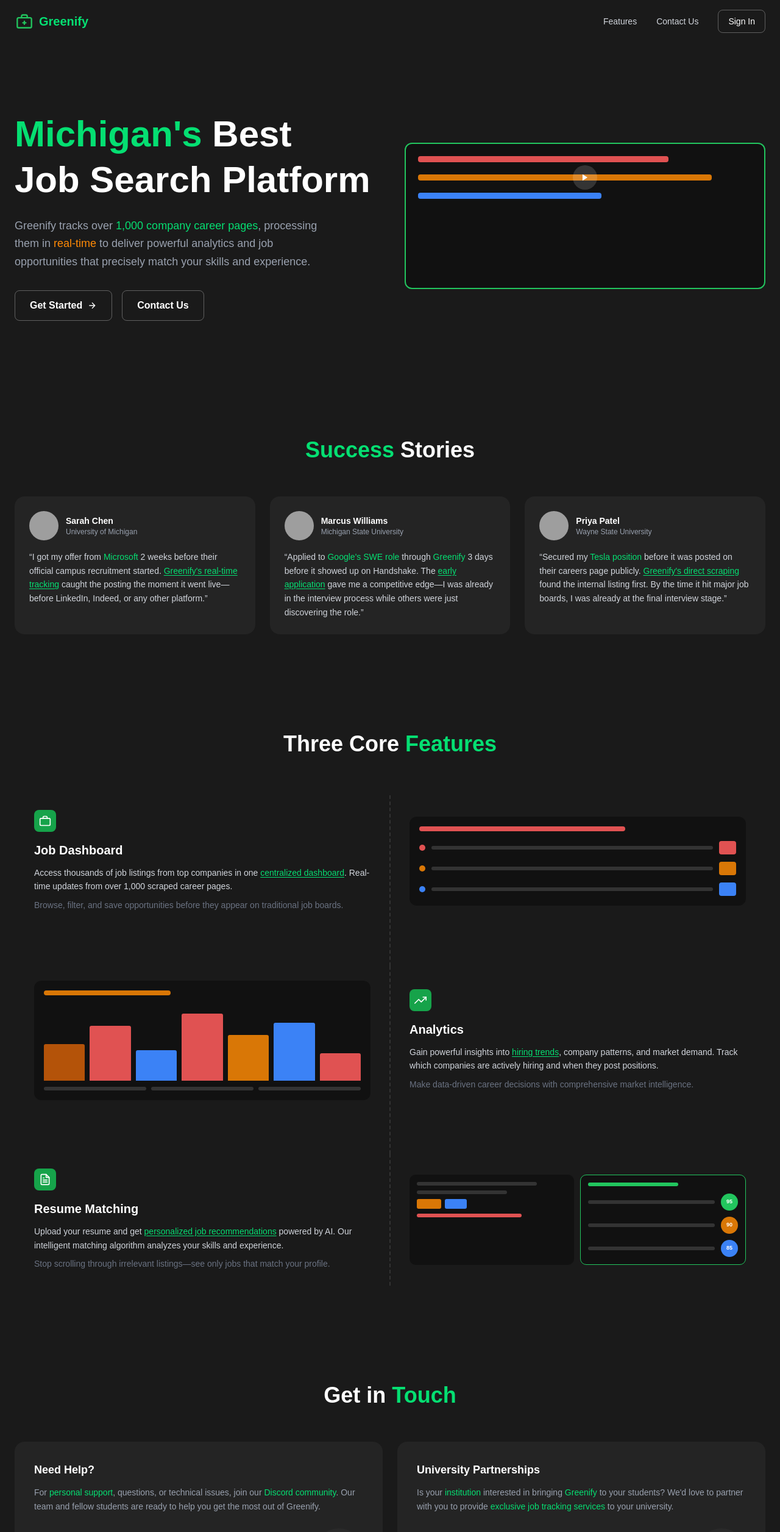
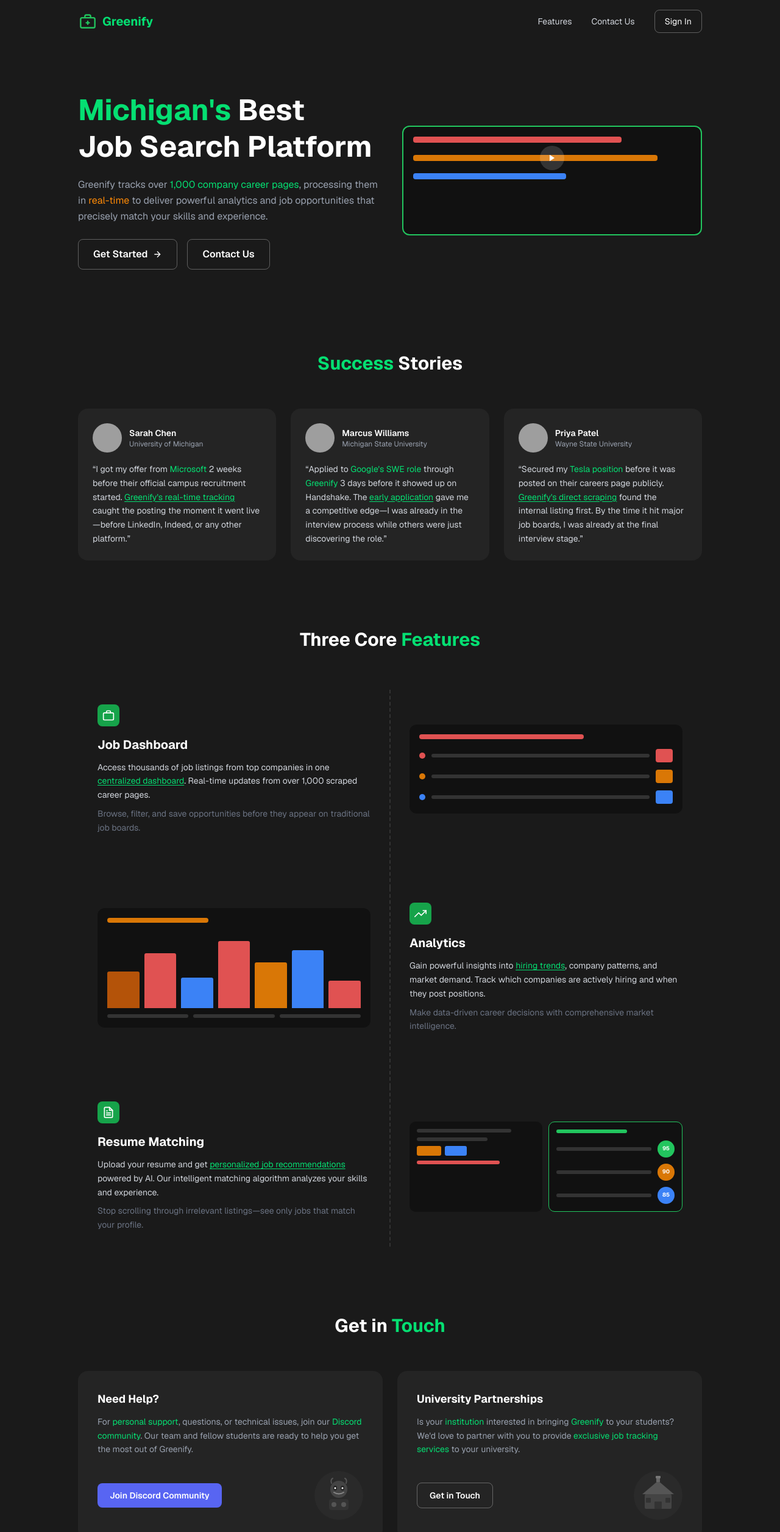
Before and after one commit to Evanwood5/greenwebsite, a Next.js app in the folder greensite/: page / in a window 1280 px wide. Shown: the top 2512 px of the page at 61% size. Built offline with nearby package versions, Linux system fonts and the light colour scheme; no server answers; grey boxes are pictures that could not be loaded.

Commit message:
little updates

```diff
--- a/greensite/app/globals.css
+++ b/greensite/app/globals.css
@@ -16,7 +16,7 @@
 body {
   background: var(--background);
   color: var(--foreground);
-  font-family: Arial, Helvetica, sans-serif;
+  font-family: var(--font-geist-sans), system-ui, -apple-system, sans-serif;
 }
 /* Hide Recharts measurement elements */
 .recharts-surface tspan[style*="position: absolute"] {
--- a/greensite/components/AppShell.tsx
+++ b/greensite/components/AppShell.tsx
@@ -120,7 +120,7 @@ export default function AppShell({ children }: AppShellProps) {
         }}
       >
         {/* Logo */}
-        <div style={{ padding: collapsed ? '20px 16px' : '20px 20px', display: 'flex', alignItems: 'center', gap: '10px', borderBottom: '1px solid #222' }}>
+        <Link href="/" style={{ padding: collapsed ? '20px 16px' : '20px 20px', display: 'flex', alignItems: 'center', gap: '10px', borderBottom: '1px solid #222', textDecoration: 'none', cursor: 'pointer' }}>
           <div style={{ flexShrink: 0 }}>
             <LeafIcon />
           </div>
@@ -129,7 +129,7 @@ export default function AppShell({ children }: AppShellProps) {
               Greenify
             </span>
           )}
-        </div>
+        </Link>
 
         {/* Nav items */}
         <nav style={{ flex: 1, padding: '12px 8px' }}>
--- a/greensite/components/Navbar.tsx
+++ b/greensite/components/Navbar.tsx
@@ -8,7 +8,7 @@ export default function Navbar() {
 
   return (
     <nav style={{ background: '#1a1a1a' }} className="w-full px-6 py-4">
-      <div className="max-w-7xl mx-auto flex justify-between items-center">
+      <div className="max-w-5xl mx-auto flex justify-between items-center">
         <Link href="/" className="flex items-center space-x-2 cursor-pointer">
           <div className="w-8 h-8 flex items-center justify-center">
             <svg width="28" height="28" viewBox="0 0 24 24" fill="none" xmlns="http://www.w3.org/2000/svg">
@@ -29,12 +29,26 @@ export default function Navbar() {
             Contact Us
           </Link>
           {user ? (
-            <button
-              onClick={signOut}
-              className="px-4 py-2 text-sm text-white border border-white/30 rounded-lg hover:bg-white/10 transition-colors duration-200 cursor-pointer"
-            >
-              Sign Out
-            </button>
+            <div className="flex items-center gap-3">
+              <Link
+                href="/jobs"
+                className="px-5 py-2 text-sm text-white font-semibold rounded-lg transition-colors duration-200 cursor-pointer"
+                style={{ background: '#166534' }}
+                onMouseOver={(e) => (e.currentTarget.style.background = '#15803d')}
+                onMouseOut={(e) => (e.currentTarget.style.background = '#166534')}
+              >
+                Dashboard
+              </Link>
+              <div
+                className="w-9 h-9 rounded-full flex items-center justify-center"
+                style={{ border: '1px solid #555' }}
+              >
+                <svg width="18" height="18" viewBox="0 0 24 24" fill="none" stroke="#9ca3af" strokeWidth="2" strokeLinecap="round" strokeLinejoin="round">
+                  <path d="M20 21v-2a4 4 0 00-4-4H8a4 4 0 00-4 4v2"/>
+                  <circle cx="12" cy="7" r="4"/>
+                </svg>
+              </div>
+            </div>
           ) : (
             <Link
               href="/auth"
--- a/greensite/components/home/CTASection.tsx
+++ b/greensite/components/home/CTASection.tsx
@@ -37,10 +37,10 @@ function UniversityIcon() {
 export default function CTASection() {
   return (
     <>
-      <section id="contact" style={{ background: '#1a1a1a' }} className="px-6 py-20">
-        <div className="max-w-7xl mx-auto">
+      <section id="contact" style={{ background: '#1a1a1a' }} className="px-6 py-14">
+        <div className="max-w-5xl mx-auto">
           <div className="text-center mb-14">
-            <h2 className="text-4xl font-bold">
+            <h2 className="text-3xl font-bold">
               <span className="text-white">Get in </span>
               <span className="text-green-400">Touch</span>
             </h2>
@@ -100,7 +100,7 @@ export default function CTASection() {
       </section>
 
       <footer style={{ background: '#1a1a1a' }} className="px-6 pb-8 pt-2 border-t border-white/10">
-        <div className="max-w-7xl mx-auto flex items-center justify-center relative">
+        <div className="max-w-5xl mx-auto flex items-center justify-center relative">
           <p className="text-gray-500 text-sm text-center">
             &copy; 2026 Greenify. Trusted by universities across Michigan.
           </p>
--- a/greensite/components/home/FeaturesSection.tsx
+++ b/greensite/components/home/FeaturesSection.tsx
@@ -147,10 +147,10 @@ const features = [
 
 export default function FeaturesSection() {
   return (
-    <section id="features" style={{ background: '#1a1a1a' }} className="px-6 py-20">
-      <div className="max-w-7xl mx-auto">
+    <section id="features" style={{ background: '#1a1a1a' }} className="px-6 py-14">
+      <div className="max-w-5xl mx-auto">
         <div className="text-center mb-16">
-          <h2 className="text-4xl font-bold text-white">
+          <h2 className="text-3xl font-bold text-white">
             Three Core <span className="text-green-400">Features</span>
           </h2>
         </div>
--- a/greensite/components/home/HeroSection.tsx
+++ b/greensite/components/home/HeroSection.tsx
@@ -10,7 +10,7 @@ function HeroMockup() {
   return (
     <div
       className="w-full rounded-xl overflow-hidden"
-      style={{ border: '2px solid #22c55e', background: '#111', padding: '20px', minHeight: '240px' }}
+      style={{ border: '2px solid #22c55e', background: '#111', padding: '16px', minHeight: '180px' }}
     >
       <div style={{ marginBottom: '20px' }}>
         <div style={{ background: '#e05252', height: '10px', borderRadius: '4px', width: '75%' }} />
@@ -46,17 +46,17 @@ function HeroMockup() {
 
 export default function HeroSection({ user }: HeroSectionProps) {
   return (
-    <section style={{ background: '#1a1a1a' }} className="px-6 py-20 md:py-28">
-      <div className="max-w-7xl mx-auto grid md:grid-cols-2 gap-12 items-center">
+    <section style={{ background: '#1a1a1a' }} className="px-6 py-14 md:py-20">
+      <div className="max-w-5xl mx-auto grid md:grid-cols-2 gap-10 items-center">
         <div>
-          <h1 className="text-5xl md:text-6xl font-bold leading-tight mb-6">
+          <h1 className="text-4xl md:text-5xl font-bold leading-tight mb-5">
             <span className="text-green-400">Michigan&apos;s</span>{' '}
             <span className="text-white">Best</span>
             <br />
             <span className="text-white">Job Search Platform</span>
           </h1>
 
-          <p className="text-gray-400 text-lg leading-relaxed mb-8 max-w-lg">
+          <p className="text-gray-400 text-base leading-relaxed mb-6 max-w-lg">
             Greenify tracks over{' '}
             <span className="text-green-400">1,000 company career pages</span>
             , processing them in{' '}
--- a/greensite/components/home/StatsSection.tsx
+++ b/greensite/components/home/StatsSection.tsx
@@ -57,10 +57,10 @@ const testimonials = [
 
 export default function StatsSection() {
   return (
-    <section style={{ background: '#1a1a1a' }} className="px-6 py-20">
-      <div className="max-w-7xl mx-auto">
+    <section style={{ background: '#1a1a1a' }} className="px-6 py-14">
+      <div className="max-w-5xl mx-auto">
         <div className="text-center mb-14">
-          <h2 className="text-4xl font-bold">
+          <h2 className="text-3xl font-bold">
             <span className="text-green-400">Success</span>{' '}
             <span className="text-white">Stories</span>
           </h2>
```
